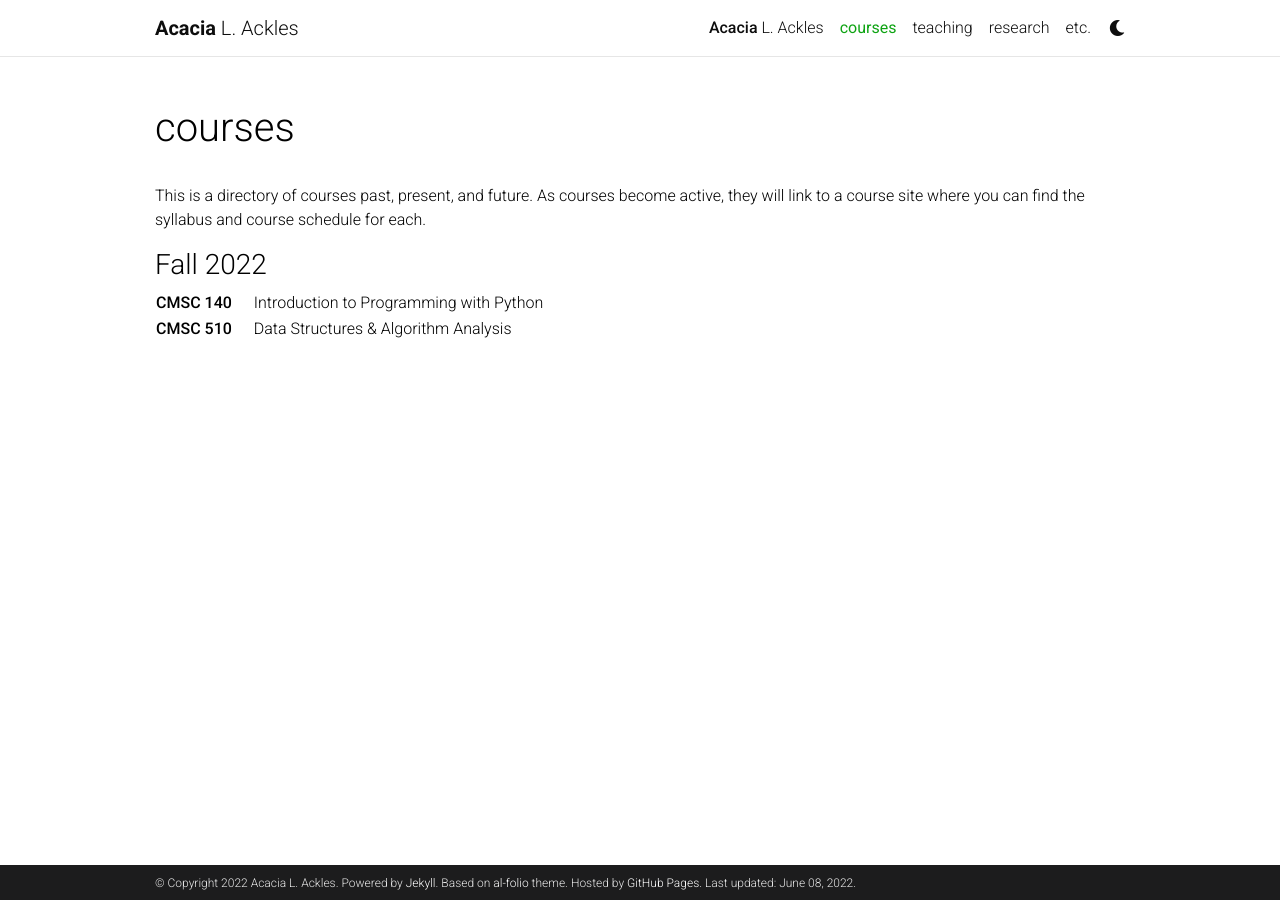
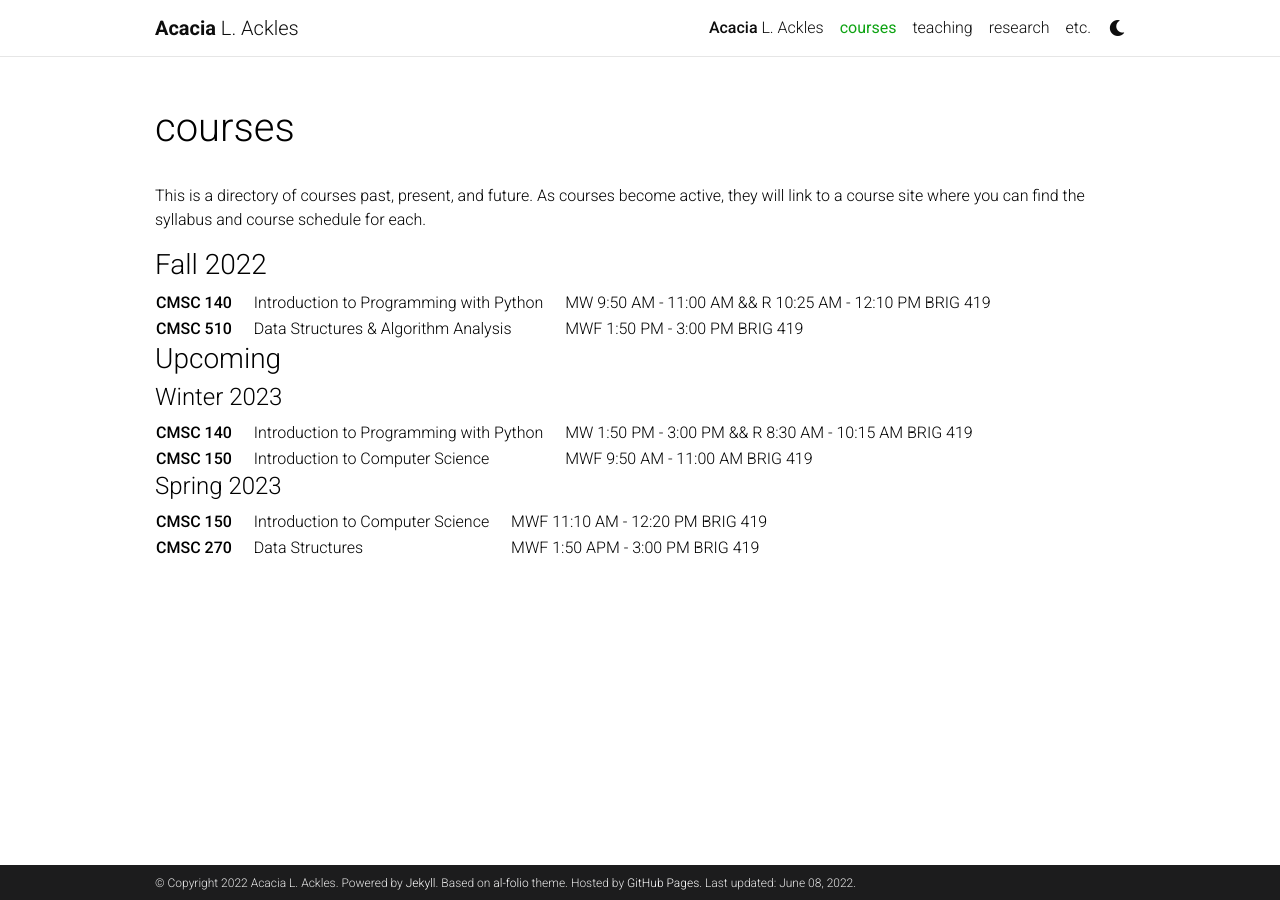
Before and after one commit to alackles/alackles.github.io, a Jekyll site: the page built from _pages/courses.md, in a window 1280 px wide. Built offline with Jekyll 4.4.1, drawn with Linux system fonts in a browser that asks for light colours; comment, search, counter and statistics services are not loaded; a style sheet for code colours, icons or effects is not loaded.

Commit message:
Add future courses and times

```diff
--- a/_pages/courses.md
+++ b/_pages/courses.md
@@ -9,5 +9,17 @@ nav_order: 1
 This is a directory of courses past, present, and future. As courses become active, they will link to a course site where you can find the syllabus and course schedule for each.
 ### Fall 2022
 
-| **CMSC 140**  &emsp; | Introduction to Programming with Python |
-| **CMSC 510**  &emsp; | Data Structures & Algorithm Analysis    |
+| **CMSC 140**  &emsp; | Introduction to Programming with Python &emsp; | MW 9:50 AM - 11:00 AM && R 10:25 AM - 12:10 PM BRIG 419
+| **CMSC 510**  &emsp; | Data Structures & Algorithm Analysis  &emsp;  | MWF 1:50 PM - 3:00 PM BRIG 419
+
+### Upcoming
+
+#### Winter 2023
+
+| **CMSC 140**  &emsp; | Introduction to Programming with Python &emsp; | MW 1:50 PM - 3:00 PM && R 8:30 AM - 10:15 AM BRIG 419
+| **CMSC 150**  &emsp; | Introduction to Computer Science  &emsp;  | MWF 9:50 AM - 11:00 AM BRIG 419
+
+#### Spring 2023
+
+| **CMSC 150**  &emsp; | Introduction to Computer Science &emsp; | MWF 11:10 AM - 12:20 PM BRIG 419
+| **CMSC 270**  &emsp; | Data Structures &emsp; | MWF 1:50 APM - 3:00 PM BRIG 419
```
